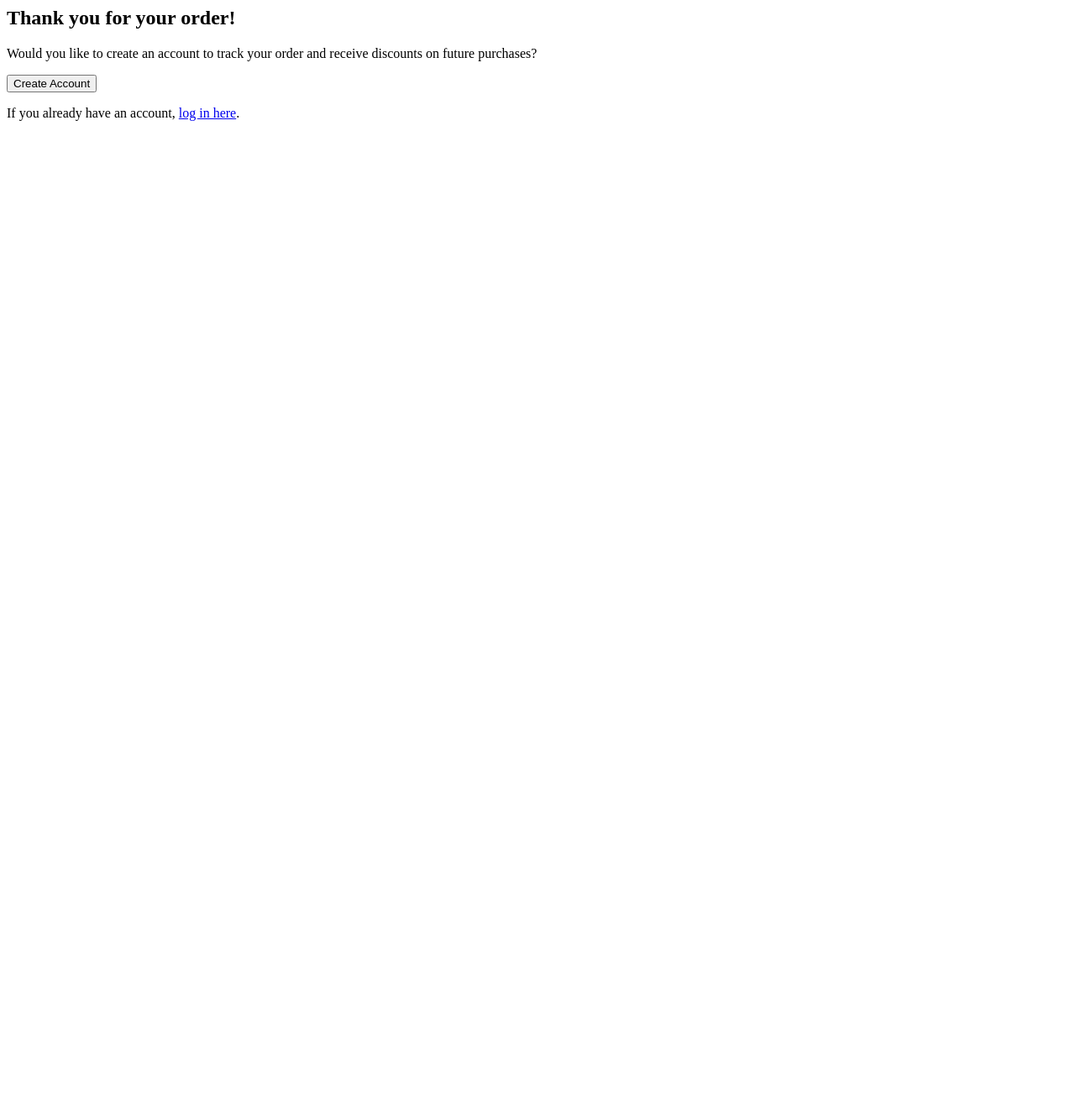
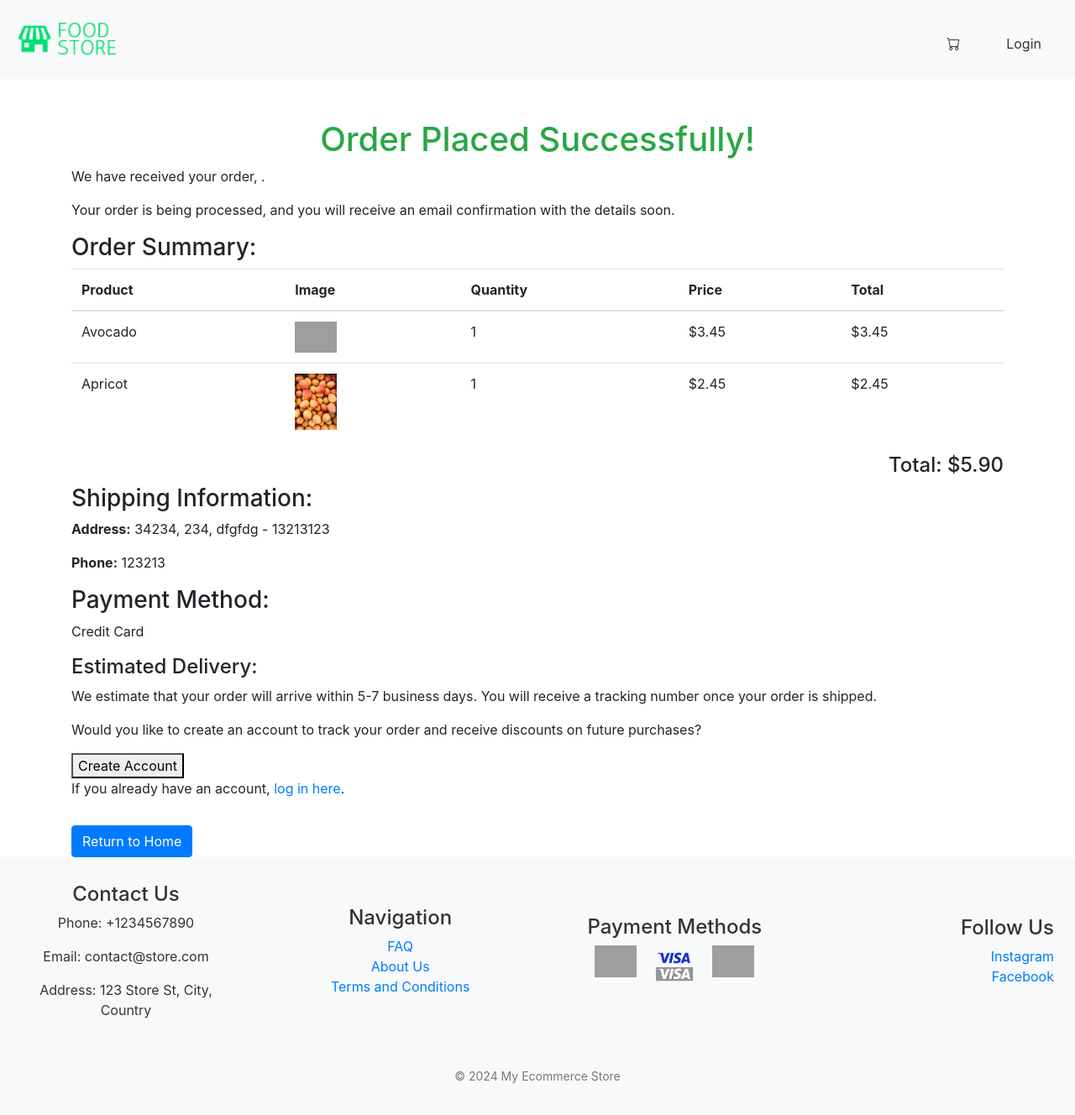
Before and after one commit to akryuko/ecommerce, a Django app: page /account/creation_prompt/8/ in a window 1280 px wide. Shown: the whole page at 84% size. Before the commit the page ends 144 px from the top, so only its background shows below. Run offline with Django 5.2, Linux system fonts and the light colour scheme; data comes from the database, SQL or seed files in the repository; both versions use the stored data as it was after the commit; grey boxes are pictures that could not be loaded.

Commit message:
Fix Order Success(Account creation prompt) page for user without log in

```diff
--- a/products/templates/products/account_creation_prompt.html
+++ b/products/templates/products/account_creation_prompt.html
@@ -1,10 +1,72 @@
-<h2>Thank you for your order!</h2>
+{% extends 'base.html' %}
 
-<p>Would you like to create an account to track your order and receive discounts on future purchases?</p>
+{% load custom_filters %}
 
-<!-- Link to the registration page -->
-<a href="{% url 'register' %}">
-    <button type="button">Create Account</button>
-</a>
+{% block title %}Order Success - My Ecommerce Store{% endblock %}
 
-<p>If you already have an account, <a href="{% url 'login' %}">log in here</a>.</p>
+{% block content %}
+<div class="container mt-5">
+    <div class="text-center d-flex justify-content-center align-items-center vh-">
+        <h1 class="text-success">Order Placed Successfully!</h1>
+    </div>
+
+
+
+    <p>We have received your order, <strong>{{ order.first_name }} {{ order.last_name }}</strong>.</p>
+    <p>Your order is being processed, and you will receive an email confirmation with the details soon.</p>
+
+    <h3>Order Summary:</h3>
+    <table class="table">
+        <thead>
+            <tr>
+                <th>Product</th>
+                <th>Image</th>
+                <th>Quantity</th>
+                <th>Price</th>
+                <th>Total</th>
+            </tr>
+        </thead>
+        <tbody>
+            {% for item in order_items %}
+            <tr>
+                <td>{{ item.product.name }}</td>
+                <td>
+                    {% if item.product.image %}
+                    <img src="{{ item.product.image.url }}" alt="{{ item.product.name }}" width="50">
+                    {% else %}
+                    No image
+                    {% endif %}
+                </td>
+                <td>{{ item.quantity }}</td>
+                <td>${{ item.price }}</td>
+                <td>${{ item.quantity|multiply:item.price }}</td>
+            </tr>
+            {% endfor %}
+        </tbody>
+    </table>
+
+    <h4 class="text-right">Total: ${{ order.total_cost }}</h4>
+
+    <h3>Shipping Information:</h3>
+    <p><strong>Address:</strong> {{ order.address }}, {{ order.city }}, {{ order.state }} - {{ order.postal_code }}</p>
+    <p><strong>Phone:</strong> {{ order.phone }}</p>
+
+    <h3>Payment Method:</h3>
+    <p>{{ order.payment_method }}</p>
+
+    <h4>Estimated Delivery:</h4>
+    <p>We estimate that your order will arrive within 5-7 business days. You will receive a tracking number once your order is shipped.</p>
+
+    <!-- Options for Account Creation or Login -->
+    <p>Would you like to create an account to track your order and receive discounts on future purchases?</p>
+
+    <!-- Link to the registration page -->
+    <a href="{% url 'register' %}">
+        <button type="button" class="btn-create-account">Create Account</button>
+    </a>
+
+    <p>If you already have an account, <a href="{% url 'login' %}" class="btn-login">log in here</a>.</p>
+
+    <a href="{% url 'home' %}" class="btn btn-primary mt-3">Return to Home</a>
+</div>
+{% endblock %}
--- a/products/views.py
+++ b/products/views.py
@@ -439,18 +439,19 @@ def order_success(request):
     })
 
 
-
-
-
 def account_creation_prompt(request, order_id):
+    # Get the order based on the provided order_id
     order = Order.objects.get(id=order_id)
 
+    # Use 'order_items' to get the related items for this order
+    order_items = order.order_items.all()  # 'order_items' is the related_name in the OrderItem model
+
     if request.method == 'POST':
-        # Create the user account
+        # Create the user account using the form
         form = UserCreationForm(request.POST)
         if form.is_valid():
+            # Save the new user and log them in
             user = form.save()
-            # Log the user in
             login(request, user)
 
             # Link the guest order to the new user account
@@ -463,9 +464,13 @@ def account_creation_prompt(request, order_id):
     else:
         form = UserCreationForm()
 
-    return render(request, 'products/account_creation_prompt.html', {'order_id': order_id})
-
-
+    # Render the account_creation_prompt page with the order and items context
+    context = {
+        'order': order,
+        'order_items': order_items,
+        'form': form,
+    }
+    return render(request, 'products/account_creation_prompt.html', context)
 
 
 
```
Also changed, not shown: db.sqlite3.
